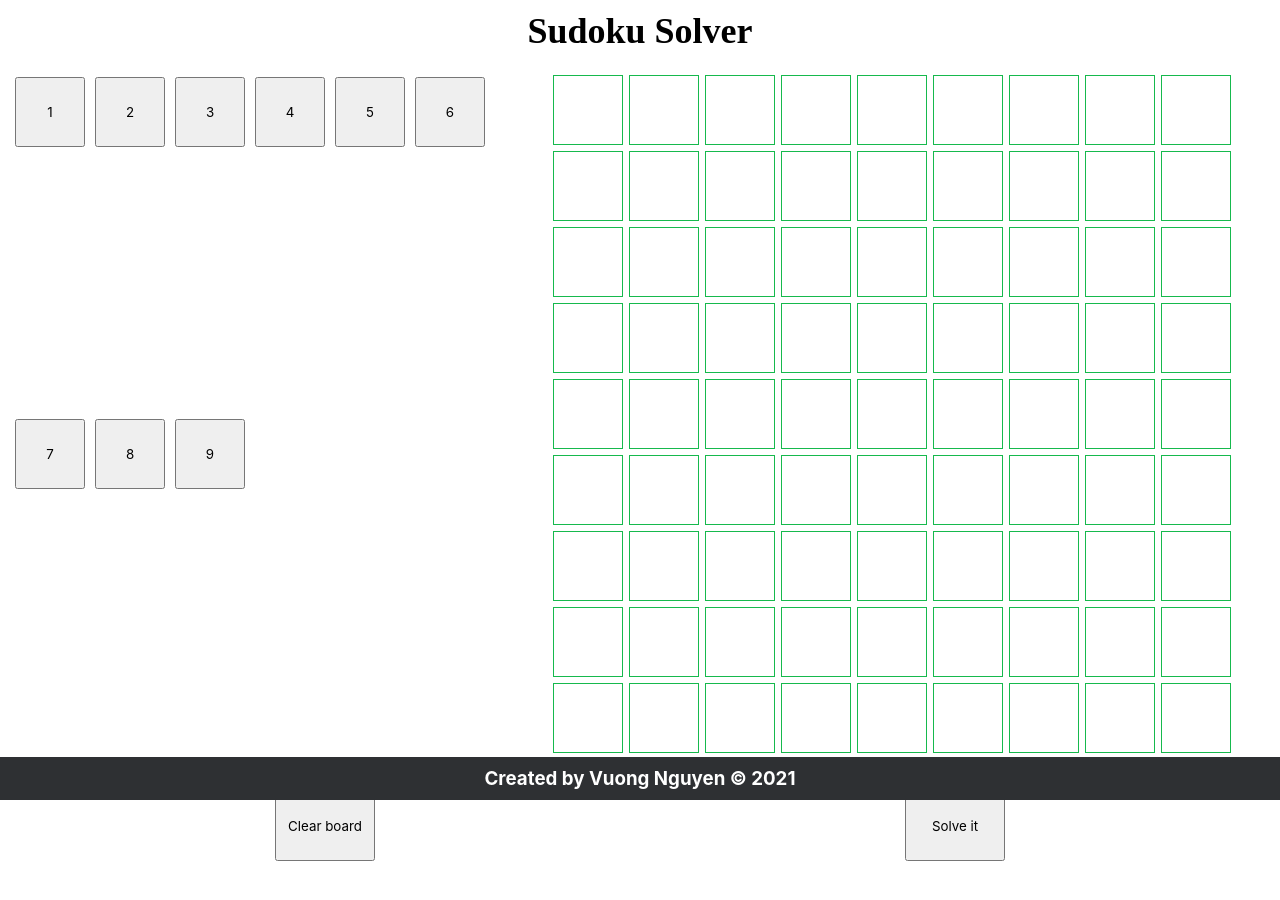
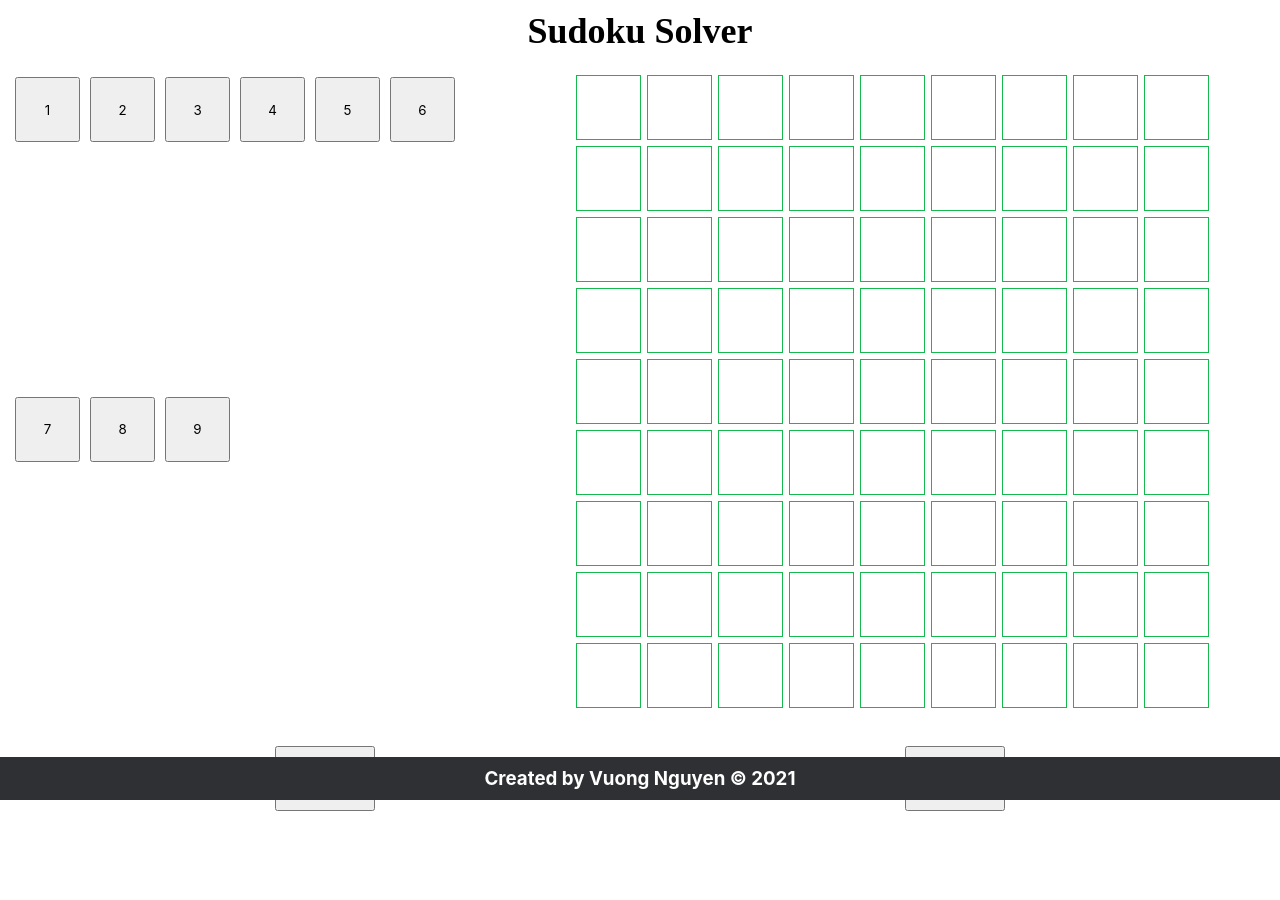
Before and after one commit to vuongsg/sudoku-solver, a React (Create React App) app: page / in a window 1280 px wide. Shown: the top 900 px of the page. After the commit the page ends 876 px from the top, so only its background shows below. Built offline with nearby package versions, Linux system fonts and the light colour scheme; a web font is replaced by a local one.

Commit message:
Tweak size

```diff
--- a/src/components/Sudoku.tsx
+++ b/src/components/Sudoku.tsx
@@ -1,5 +1,4 @@
-import React from 'react';
-import { useEffect } from 'react';
+import React, { useEffect } from 'react';
 import { useSelector, useDispatch } from 'react-redux';
 import './sudoku.scss';
 import { changeBoard } from '../slices/sudoku-slices';
--- a/src/components/sudoku.scss
+++ b/src/components/sudoku.scss
@@ -1,7 +1,7 @@
-$number_button_width_wide_screen: 70px;
-$number_button_height_wide_screen: 70px;
-$number_button_width_medium_screen: 50px;
-$number_button_height_medium_screen: 50px;
+$number_button_width_wide_screen: 65px;
+$number_button_height_wide_screen: 65px;
+$number_button_width_medium_screen: 48px;
+$number_button_height_medium_screen: 48px;
 $number_button_width_narrow_screen: 38px;
 $number_button_height_narrow_screen: 38px;
 
```
Also changed, not shown: 1 other file (tests, documents, lock files or other folders).
